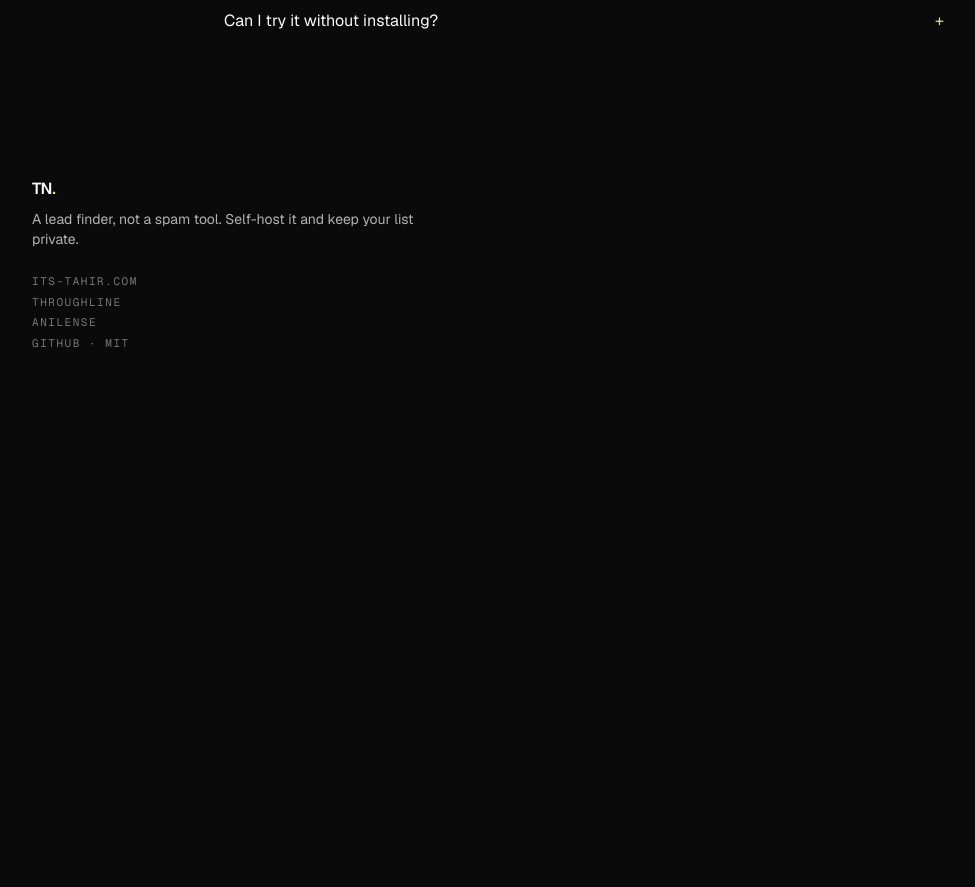
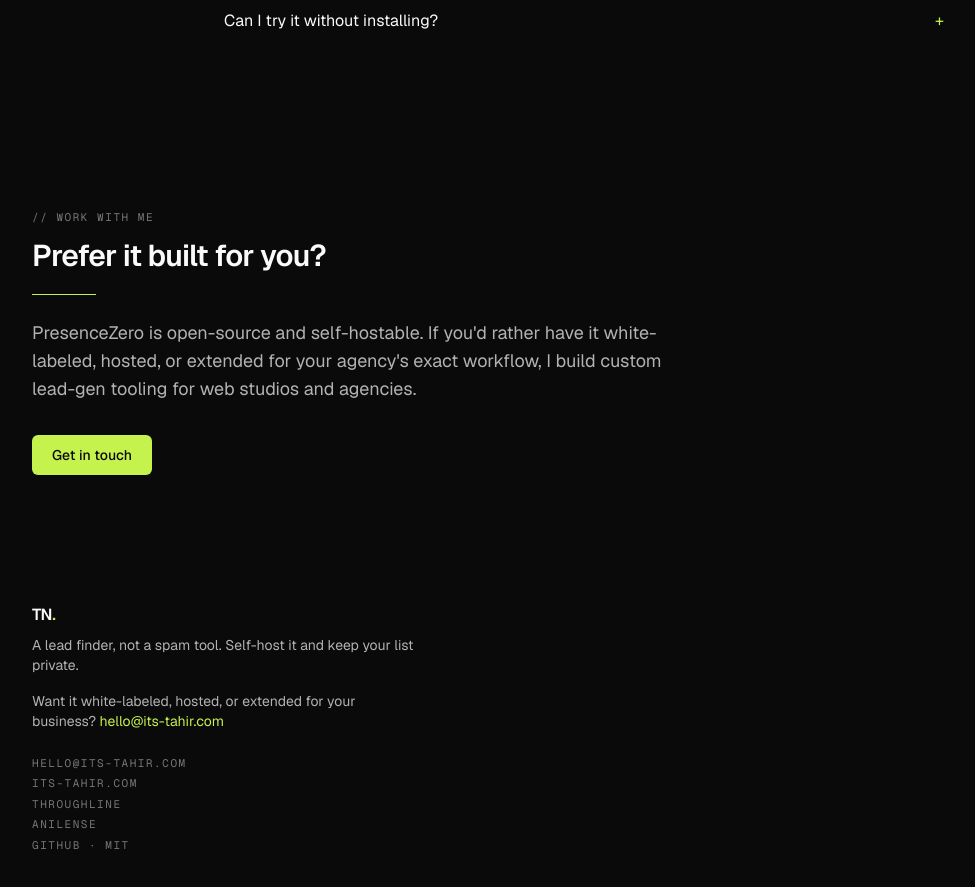
Before and after one commit to fullfrontend/presence-zero, a Next.js app: page / in a window 1280 px wide. Shown: the part 6360-7247 px from the top of the page, without its empty margins (56-1031 px from the left). Before the commit the page ends 6759 px from the top, so only its background shows below. Built offline with nearby package versions, Linux system fonts and the light colour scheme.

Commit message:
feat(ui): dark select styling and contact / white-label CTA

```diff
--- a/src/app/(marketing)/demo/page.tsx
+++ b/src/app/(marketing)/demo/page.tsx
@@ -13,7 +13,8 @@ export default function DemoPage() {
     <main className="mx-auto max-w-6xl px-6 py-12">
       <SectionTag>{'// LIVE DEMO — READ ONLY'}</SectionTag>
       <h1 className="mt-3 text-3xl font-semibold tracking-tight">{DEMO_SCAN.category} <span className="text-mute">in</span> {DEMO_SCAN.location}</h1>
-      <p className="mt-3 max-w-2xl text-sm text-dim">A real scored result set. Filtering and sorting work; scanning and editing are disabled. <a href="https://github.com/its-tahir/presence-zero" className="text-lime underline-offset-4 hover:underline">Self-host</a> to run your own.</p>
+      <p className="mt-3 max-w-2xl text-sm text-dim">A real scored result set. Filtering and sorting work; scanning and editing are disabled. <a href="https://github.com/its-tahir/presence-zero" className="text-lime underline-offset-4 hover:underline">Self-host</a> to run your own. Want it built or white-labeled for your business?{' '}
+        <a href="mailto:hello@its-tahir.com" className="text-lime underline-offset-4 hover:underline">Get in touch</a>.</p>
       <div className="mt-8"><ResultsTable scanId="demo" readOnly initialResults={DEMO_SCAN.results} /></div>
     </main>
   )
--- a/src/app/(marketing)/page.tsx
+++ b/src/app/(marketing)/page.tsx
@@ -6,6 +6,7 @@ import { WhoFor } from '@/components/landing/who-for'
 import { Ethics } from '@/components/landing/ethics'
 import { Quickstart } from '@/components/landing/quickstart'
 import { Faq } from '@/components/landing/faq'
+import { WorkWithMe } from '@/components/landing/work-with-me'
 import { JsonLd } from '@/components/brand/json-ld'
 import { Reveal } from '@/components/brand/reveal'
 
@@ -21,6 +22,7 @@ export default function LandingPage() {
       <Reveal><Ethics /></Reveal>
       <Reveal><Quickstart /></Reveal>
       <Reveal><Faq /></Reveal>
+      <Reveal><WorkWithMe /></Reveal>
     </>
   )
 }
--- a/src/app/globals.css
+++ b/src/app/globals.css
@@ -59,8 +59,12 @@ body { font-family: var(--font-sans); -webkit-font-smoothing: antialiased; }
 }
 
 /* Interactive affordances — native <button> doesn't get a pointer from the reset. */
-button:not(:disabled), [role="button"], summary { cursor: pointer; }
+button:not(:disabled), [role="button"], summary, select { cursor: pointer; }
 button:disabled, [aria-disabled="true"] { cursor: not-allowed; }
+
+/* Native selects must render dark — a styled background otherwise forces a light option popup. */
+select { color-scheme: dark; }
+select option { background-color: #0A0A0B; color: #FAFAFA; }
 
 /* Scroll reveal. Content is in the DOM at SSR (indexable); the Reveal client
    component animates the entrance. .pz-reveal starts hidden; .is-visible settles it. */
--- a/src/components/brand/footer.tsx
+++ b/src/components/brand/footer.tsx
@@ -5,8 +5,13 @@ export function Footer() {
         <div>
           <p className="font-semibold tracking-tight">TN<span className="text-lime">.</span></p>
           <p className="mt-2 max-w-sm text-sm text-dim">A lead finder, not a spam tool. Self-host it and keep your list private.</p>
+          <p className="mt-4 max-w-sm text-sm text-dim">
+            Want it white-labeled, hosted, or extended for your business?{' '}
+            <a href="mailto:hello@its-tahir.com" className="text-lime underline-offset-4 hover:underline">hello@its-tahir.com</a>
+          </p>
         </div>
         <div className="flex flex-col gap-1 font-mono text-[11px] uppercase tracking-[0.14em] text-mute">
+          <a href="mailto:hello@its-tahir.com" className="hover:text-text">hello@its-tahir.com</a>
           <a href="https://its-tahir.com" className="hover:text-text">its-tahir.com</a>
           <a href="https://its-tahir.com/throughline" className="hover:text-text">Throughline</a>
           <a href="https://its-tahir.com/anilense" className="hover:text-text">AniLense</a>
--- /dev/null
+++ b/src/components/landing/work-with-me.tsx
@@ -0,0 +1,20 @@
+import { SectionTag } from '@/components/brand/section-tag'
+import { HeadlineRule } from '@/components/brand/headline-rule'
+import { Button } from '@/components/brand/button'
+
+export function WorkWithMe() {
+  return (
+    <section className="mx-auto max-w-6xl px-6 py-20">
+      <SectionTag>{'// WORK WITH ME'}</SectionTag>
+      <h2 className="mt-3 text-3xl font-semibold tracking-tight sm:text-4xl">Prefer it built for you?</h2>
+      <HeadlineRule />
+      <p className="mt-6 max-w-2xl text-lg text-dim">
+        PresenceZero is open-source and self-hostable. If you&apos;d rather have it white-labeled, hosted, or
+        extended for your agency&apos;s exact workflow, I build custom lead-gen tooling for web studios and agencies.
+      </p>
+      <div className="mt-8">
+        <Button href="mailto:hello@its-tahir.com">Get in touch</Button>
+      </div>
+    </section>
+  )
+}
```
